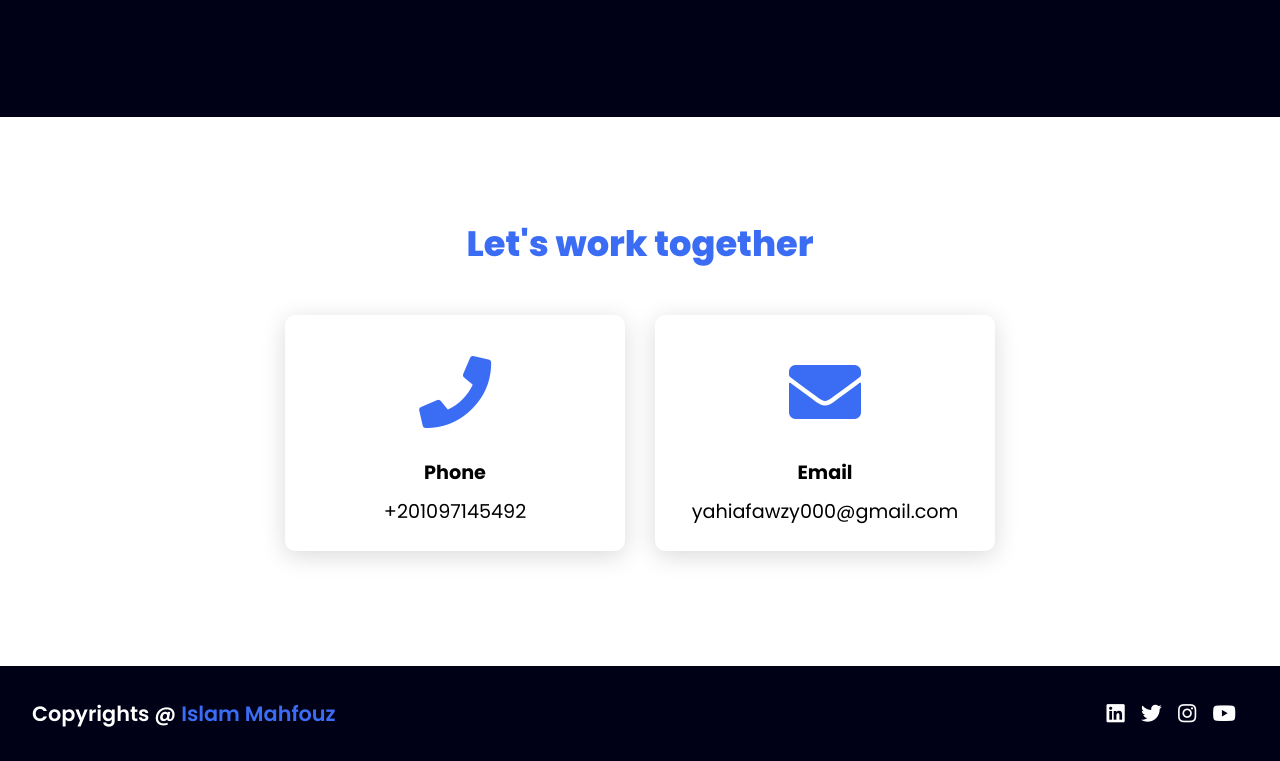
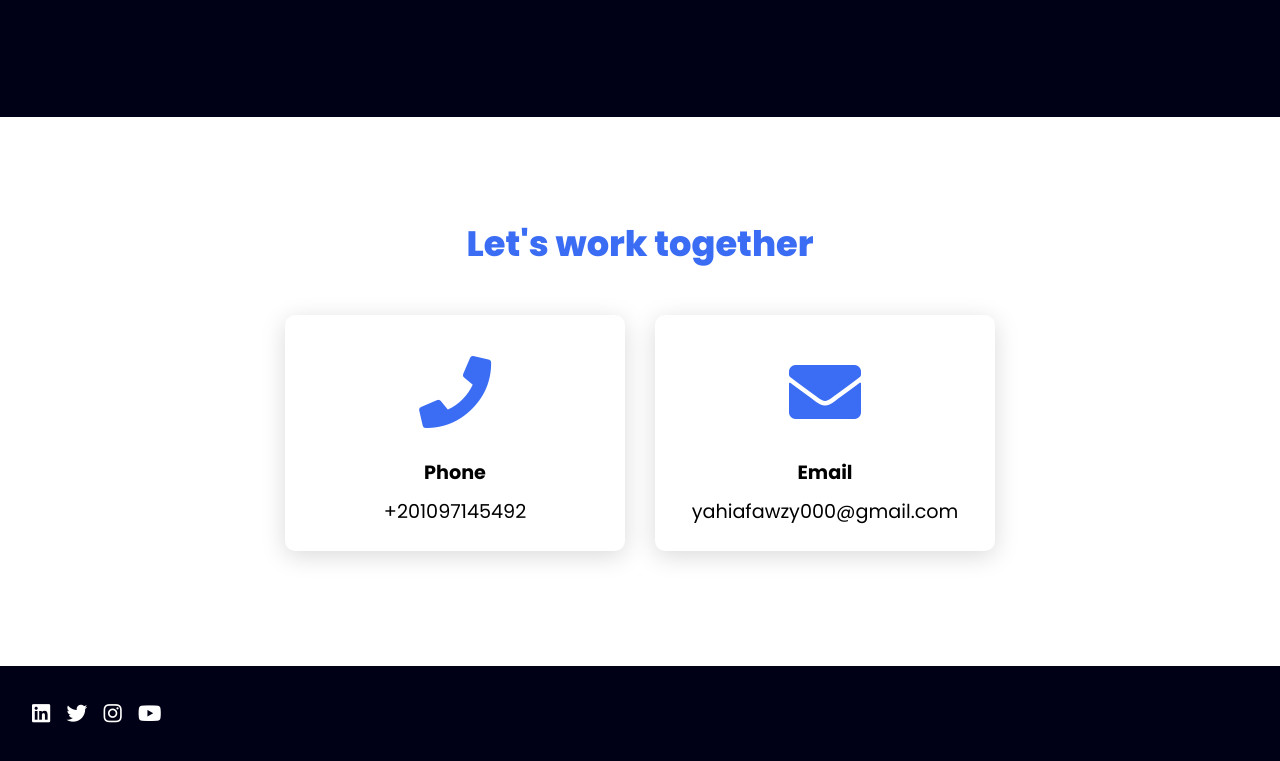
Before and after one commit to yahiaFawzy/portoflio, a plain HTML site: page index.html in a window 1280 px wide. Shown: the part 4181-4942 px from the top of the page. Drawn offline with Linux system fonts and the light colour scheme.

Commit message:
no message

```diff
--- a/index.html
+++ b/index.html
@@ -249,7 +249,7 @@
     </section>
 
     <footer class="footer">
-        <p class="footer-title">Copyrights @ <span>Islam Mahfouz</span></p>
+        <!--<p class="footer-title">Copyrights @ <span>Islam Mahfouz</span></p>-->
         <div class="social-icons">
             <a href="#"><i class="fab fa-linkedin"></i></a>
             <a href="#"><i class="fab fa-twitter"></i></a>
```
